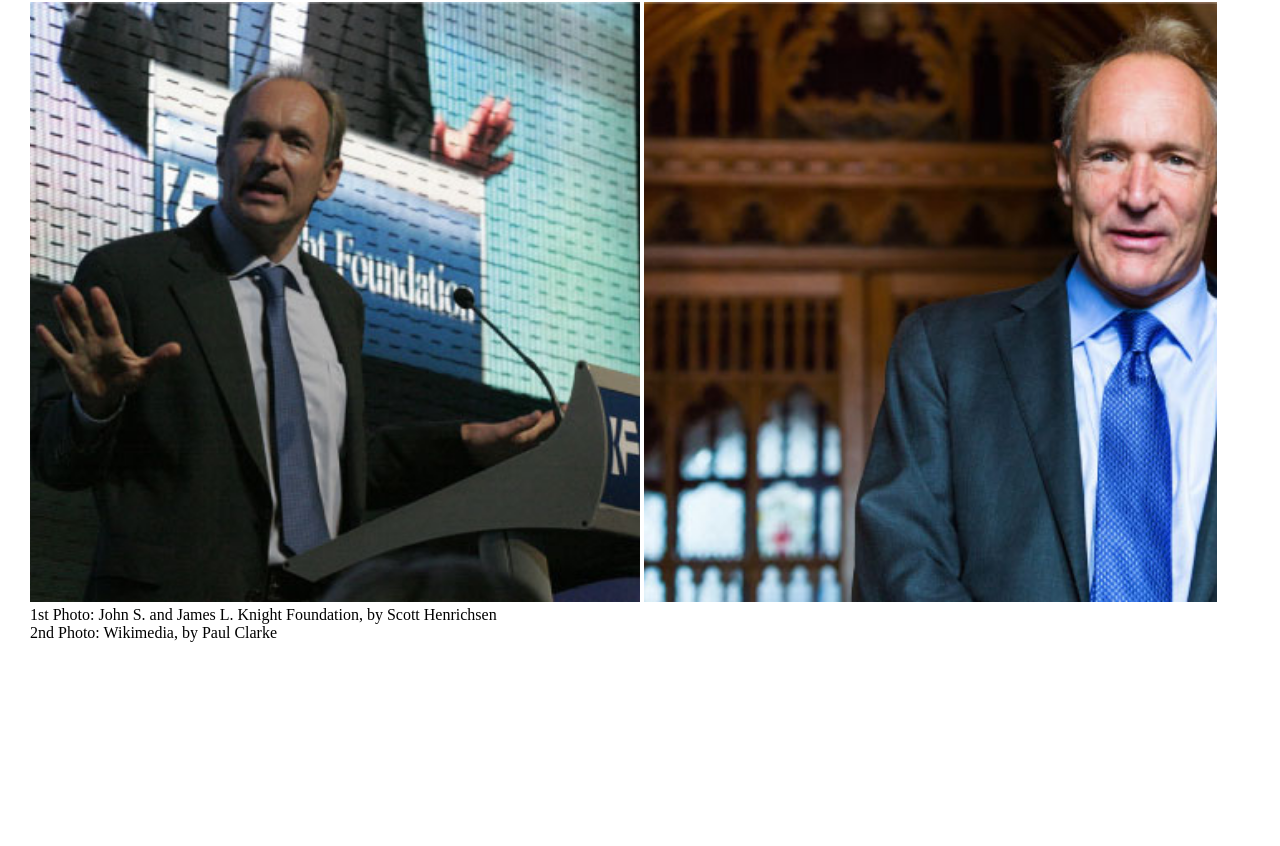
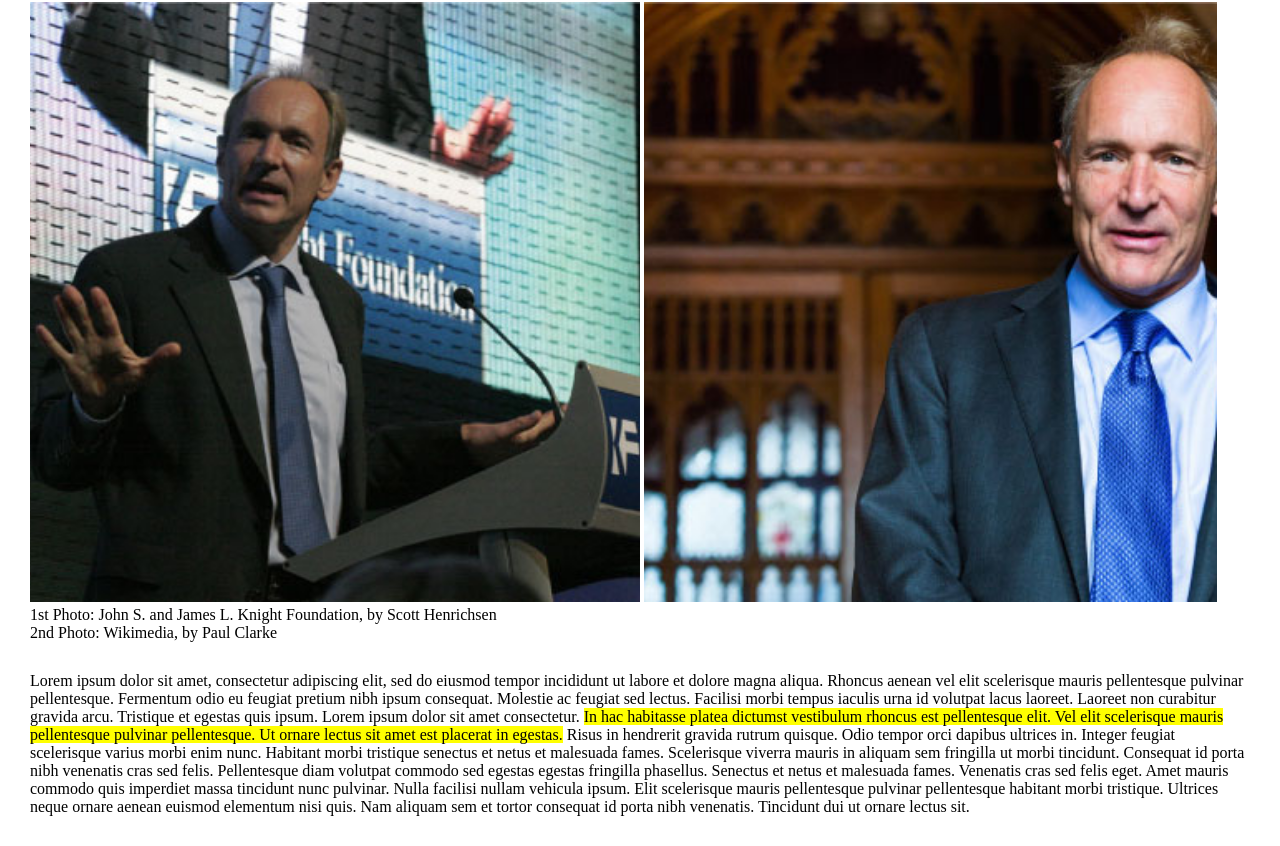
Before and after one commit to MicheleFranciolapilla/html-css-booleaner, a plain HTML site: page index.html in a window 1280 px wide. Shown: the part 345-1191 px from the top of the page. Before the commit the page ends 1077 px from the top, so only its background shows below. Drawn offline with Linux system fonts and the light colour scheme.

Commit message:
Sezione paragrafo con testo in evidenza

```diff
--- a/assets/css/style.css
+++ b/assets/css/style.css
@@ -24,13 +24,16 @@ header{
 }
 
 main, footer{
-    padding: 30px;
+    padding: 0 30px;
+}
+
+section{
+    margin: 30px 0;
 }
 
 /* Sezione di sub intestazione (contenente il titolo della pagina web) con settaggio colori per il sottotitolo*/
 #sub-intestazione{
     color: grey;
-    margin-bottom: 30px;
 }
 
 /* Sovradimensionamento del titolo (unico h1 della pagina) */
--- a/index.html
+++ b/index.html
@@ -43,6 +43,13 @@
             </ul>
         </section>
 
+        <!-- Sezione con paragrafo e testo in evidenza -->
+        <section>
+            <p>Lorem ipsum dolor sit amet, consectetur adipiscing elit, sed do eiusmod tempor incididunt ut labore et dolore magna aliqua. Rhoncus aenean vel elit scelerisque mauris pellentesque pulvinar pellentesque. Fermentum odio eu feugiat pretium nibh ipsum consequat. Molestie ac feugiat sed lectus. Facilisi morbi tempus iaculis urna id volutpat lacus laoreet. Laoreet non curabitur gravida arcu. Tristique et egestas quis ipsum. Lorem ipsum dolor sit amet consectetur. <mark>In hac habitasse platea dictumst vestibulum rhoncus est pellentesque elit. Vel elit scelerisque mauris pellentesque pulvinar pellentesque. Ut ornare lectus sit amet est placerat in egestas.</mark>  Risus in hendrerit gravida rutrum quisque.
+
+            Odio tempor orci dapibus ultrices in. Integer feugiat scelerisque varius morbi enim nunc. Habitant morbi tristique senectus et netus et malesuada fames. Scelerisque viverra mauris in aliquam sem fringilla ut morbi tincidunt. Consequat id porta nibh venenatis cras sed felis. Pellentesque diam volutpat commodo sed egestas egestas fringilla phasellus. Senectus et netus et malesuada fames. Venenatis cras sed felis eget. Amet mauris commodo quis imperdiet massa tincidunt nunc pulvinar. Nulla facilisi nullam vehicula ipsum. Elit scelerisque mauris pellentesque pulvinar pellentesque habitant morbi tristique. Ultrices neque ornare aenean euismod elementum nisi quis. Nam aliquam sem et tortor consequat id porta nibh venenatis. Tincidunt dui ut ornare lectus sit.</p>
+        </section>
+
     </main>
 
     <footer></footer>
```
